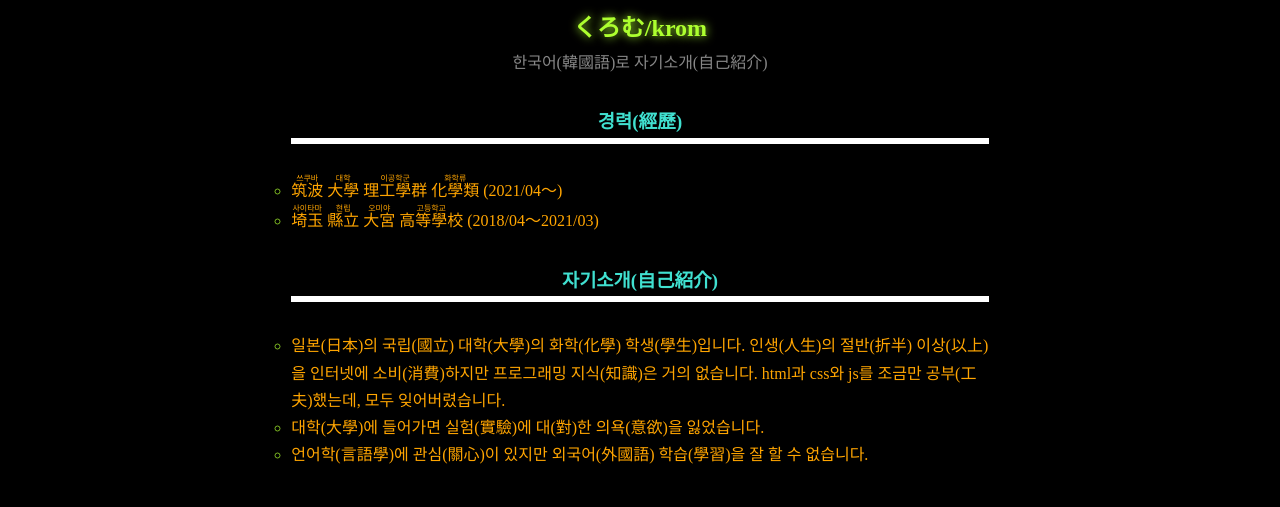
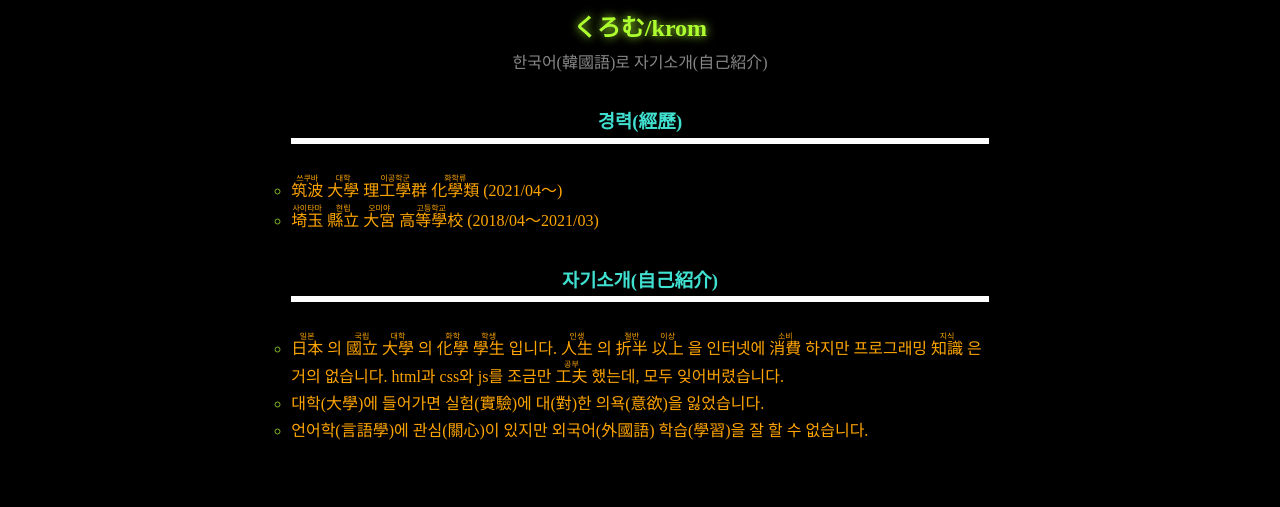
Before and after one commit to chem21cr/chem21cr.github.io, a plain HTML site: page about_kr.htm in a window 1280 px wide. Shown: the part 293-800 px from the top of the page. Drawn offline with Linux system fonts and the light colour scheme; some packages are replaced by stand-ins of ours.

Commit message:
Update about_kr.htm

```diff
--- a/about_kr.htm
+++ b/about_kr.htm
@@ -52,7 +52,29 @@
                 </ul>
             <li><h3>자기소개(自己紹介)</h3></li>
                 <ul>
-                    <li><p>일본(日本)의 국립(國立) 대학(大學)의 화학(化學) 학생(學生)입니다. 인생(人生)의 절반(折半) 이상(以上)을 인터넷에 소비(消費)하지만 프로그래밍 지식(知識)은 거의 없습니다. html과 css와 js를 조금만 공부(工夫)했는데, 모두 잊어버렸습니다.</p>
+                    <li><p><ruby>
+  日本<rp>(</rp><rt>일본</rt><rp>)</rp>
+</ruby>의 <ruby>
+    國立<rp>(</rp><rt>국립</rt><rp>)</rp>
+</ruby> <ruby>
+    大學<rp>(</rp><rt>대학</rt><rp>)</rp>
+</ruby>의 <ruby>
+    化學<rp>(</rp><rt>화학</rt><rp>)</rp>
+</ruby> <ruby>
+    學生<rp>(</rp><rt>학생</rt><rp>)</rp>
+</ruby>입니다. <ruby>
+    人生<rp>(</rp><rt>인생</rt><rp>)</rp>
+</ruby>의 <ruby>
+    折半<rp>(</rp><rt>절반</rt><rp>)</rp>
+</ruby> <ruby>
+    以上<rp>(</rp><rt>이상</rt><rp>)</rp>
+</ruby>을 인터넷에 <ruby>
+    消費<rp>(</rp><rt>소비</rt><rp>)</rp>
+</ruby>하지만 프로그래밍 <ruby>
+    知識<rp>(</rp><rt>지식</rt><rp>)</rp>
+</ruby>은 거의 없습니다. html과 css와 js를 조금만 <ruby>
+    工夫<rp>(</rp><rt>공부</rt><rp>)</rp>
+</ruby>했는데, 모두 잊어버렸습니다.</p>
                     </li>
                     <li><p>대학(大學)에 들어가면 실험(實驗)에 대(對)한 의욕(意欲)을 잃었습니다.</p>
                     </li>
```
